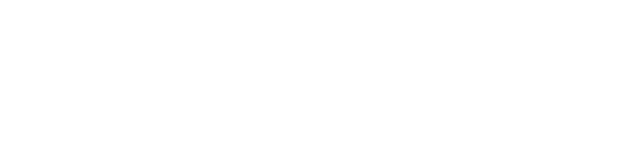
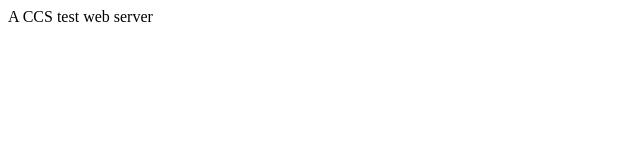
Before and after one commit to Japlank/CIS-Web, a plain HTML site: page ccsDemo.html in a window 1280 px wide. Shown: the whole page, without its empty margins (0-640 px from the left). Drawn offline with Linux system fonts and the light colour scheme.

Commit message:
Update ccsDemo.html

```diff
--- a/ccsDemo.html
+++ b/ccsDemo.html
@@ -4,6 +4,6 @@
     <title>Demo Website</title>
   </head>
   <body>
-
+ A CCS test web server
   </body>
 </html>
```
